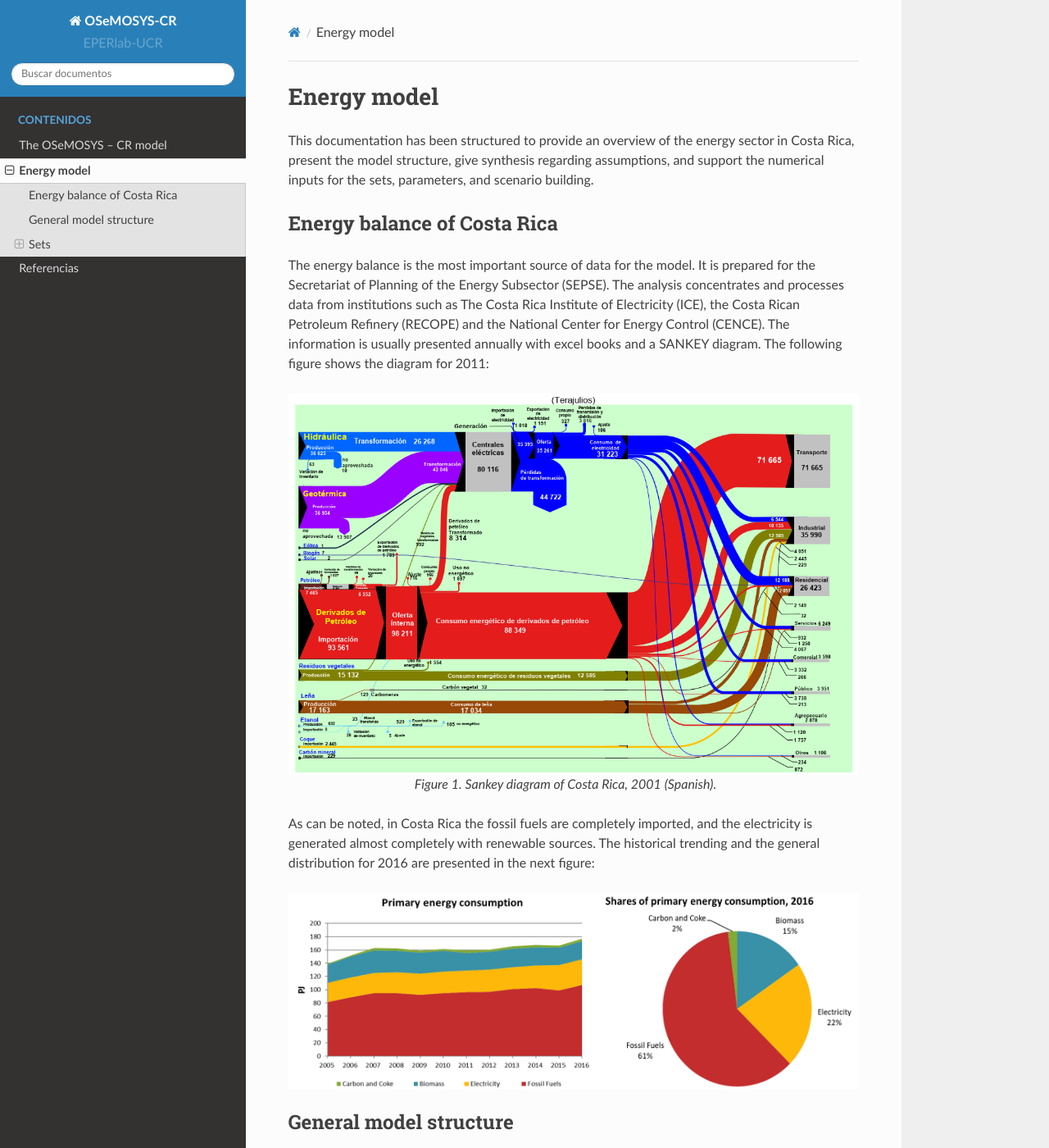
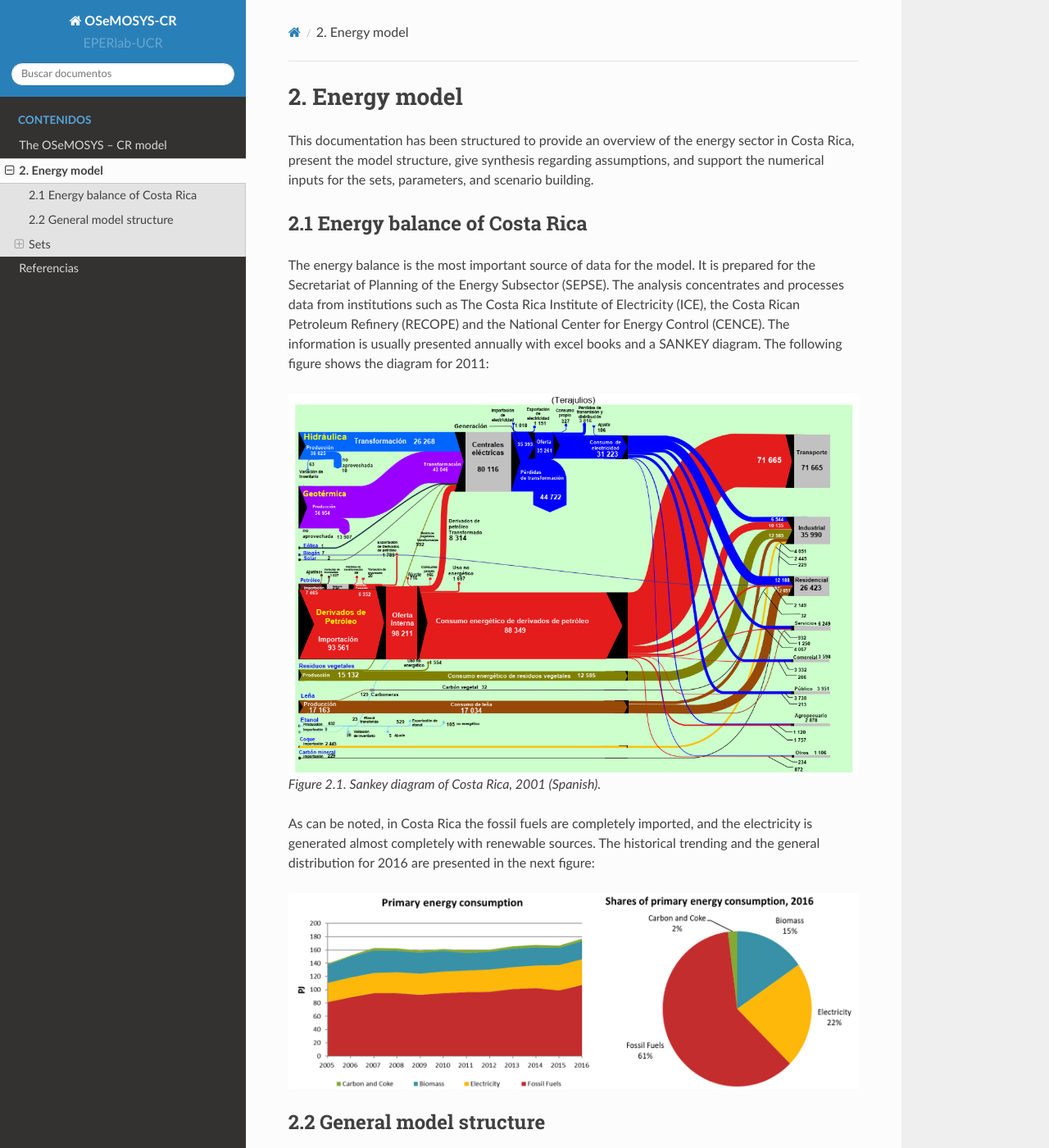
Before and after one commit to EPERLab/OSeMOSYS-CR, a Sphinx documentation site: the page built from docs/02EnergyModel.rst, in a window 1280 px wide and 1400 px high. Shown: the whole window at 82% size. Built offline with Sphinx 7.4.7 and the Read the Docs theme 2.0.0, drawn with Linux system fonts in a browser that asks for light colours.

Commit message:
Update 02EnergyModel.rst

```diff
--- a/docs/02EnergyModel.rst
+++ b/docs/02EnergyModel.rst
@@ -1,23 +1,22 @@
-Energy model
+2. Energy model
 =======================================
 
 This documentation has been structured to provide  an overview of the energy sector in Costa Rica, present the model structure, give synthesis regarding assumptions, and support the numerical inputs for the sets, parameters, and scenario building.
 
-Energy balance of Costa Rica
+2.1 Energy balance of Costa Rica
 +++++++++
 
 The energy balance is the most important source of data for the model. It is prepared for the Secretariat of Planning of the Energy Subsector (SEPSE). The analysis concentrates and processes data from institutions such as The Costa Rica Institute of Electricity (ICE), the Costa Rican Petroleum Refinery (RECOPE) and the National Center for Energy Control (CENCE). The information is usually presented annually with excel books and a SANKEY diagram. The following figure shows the diagram for 2011:
 
 .. figure::  img/Fig_SankeyDiagram.png
-   :align:   center
 
-   *Figure 1. Sankey diagram of Costa Rica, 2001 (Spanish).*
+   *Figure 2.1. Sankey diagram of Costa Rica, 2001 (Spanish).*
 
 As can be noted, in Costa Rica the fossil fuels are completely imported, and the electricity is generated almost completely with renewable sources. The historical trending and the general distribution for 2016 are presented in the next figure:
 
 .. figure:: img/Fig_CREnergyConsumption.png
 
-General model structure
+2.2 General model structure
 +++++++++
 
 The entire Costa Rican energy sector is modeled in OSeMOSYS. However, only the transport and electricity sectors are subject to linear optimization, while other energy sources and demands are only represented with trends to account for their possible greenhouse gases (GHG) contributions. The overall structure of the model can be represented by the reference energy system shown in Figure 3. The primary energy supply consists of four main sources: renewable, imports of fossil fuels, biomass and electricity imports. These sources are transformed to different demands including industrial, residential and commercial requirements, and the transport of passengers and cargo.
```
